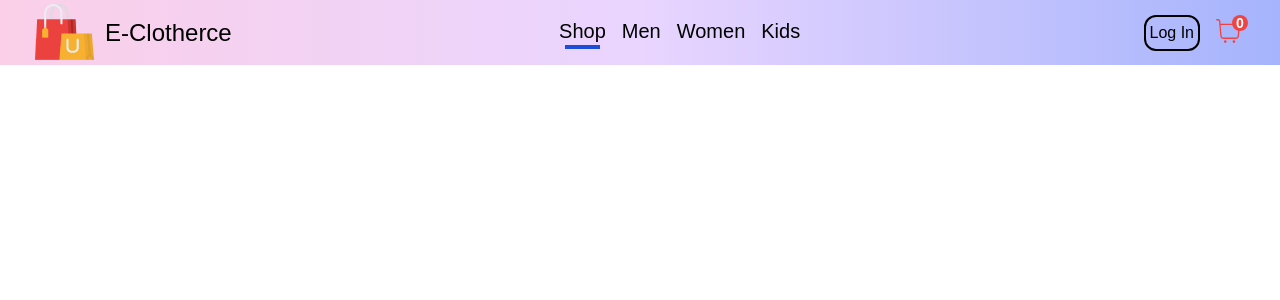
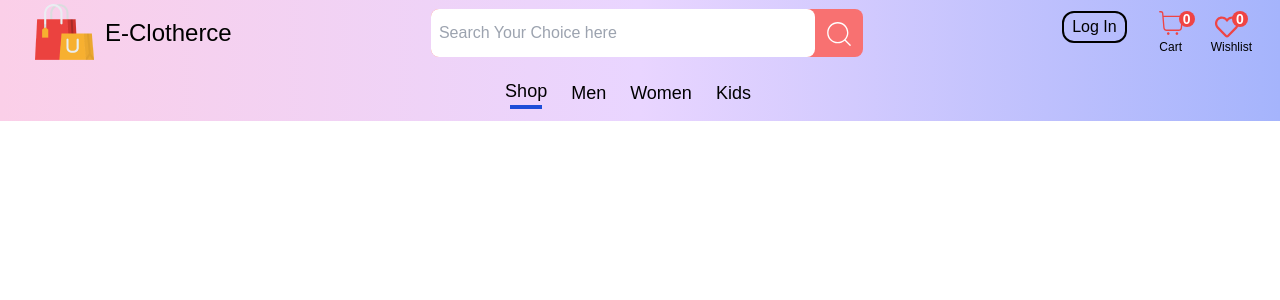
Before and after one commit to nrshakib/eCommerce-project, a React (Vite) app: page / in a window 1280 px wide. Shown: the top 300 px of the page. Built offline with nearby package versions, Linux system fonts and the light colour scheme.

Commit message:
Added Search bar to Navbar

```diff
--- /dev/null
+++ b/src/Components/Hero/Hero.jsx
@@ -0,0 +1,5 @@
+const Hero = () => {
+  return <div></div>;
+};
+
+export default Hero;
--- /dev/null
+++ b/src/Components/Navbar/Menubar.jsx
@@ -0,0 +1,66 @@
+import { useState } from "react";
+import { Link } from "react-router-dom";
+
+const Menubar = () => {
+  const [menu, setMenu] = useState("shop");
+  return (
+    <div>
+      <div className="flex list-none text-lg mt-3 pb-3 items-center justify-center">
+        <li
+          className="mr-6 cursor-pointer"
+          onClick={() => {
+            setMenu("shop");
+          }}
+        >
+          <Link to="/">Shop</Link>
+          {menu === "shop" ? (
+            <hr className="w-3/4 m-auto bg-blue-700 border-0 h-1" />
+          ) : (
+            <></>
+          )}
+        </li>
+        <li
+          className="mr-6 cursor-pointer"
+          onClick={() => {
+            setMenu("men");
+          }}
+        >
+          <Link to="/mens">Men</Link>
+          {menu === "men" ? (
+            <hr className="w-3/4 m-auto bg-blue-700 border-0 h-1" />
+          ) : (
+            <></>
+          )}
+        </li>
+        <li
+          className="mr-6 cursor-pointer"
+          onClick={() => {
+            setMenu("women");
+          }}
+        >
+          <Link to="womens">Women</Link>
+          {menu === "women" ? (
+            <hr className="w-3/4 m-auto bg-blue-700 border-0 h-1" />
+          ) : (
+            <></>
+          )}
+        </li>
+        <li
+          className="mr-6 cursor-pointer"
+          onClick={() => {
+            setMenu("kids");
+          }}
+        >
+          <Link to="kids">Kids</Link>
+          {menu === "kids" ? (
+            <hr className="w-3/4 m-auto bg-blue-700 border-0 h-1" />
+          ) : (
+            <></>
+          )}
+        </li>
+      </div>
+    </div>
+  );
+};
+
+export default Menubar;
--- a/src/Components/Navbar/Navbar.jsx
+++ b/src/Components/Navbar/Navbar.jsx
@@ -1,81 +1,53 @@
-import { useState } from "react";
 import logo from "../../Assets/Icons/logo.png";
 import { CiShoppingCart } from "react-icons/ci";
 import { Link } from "react-router-dom";
+import Menubar from "./Menubar";
+import { CiSearch } from "react-icons/ci";
+import { FaRegHeart } from "react-icons/fa";
 
 const Navbar = () => {
-  const [menu, setMenu] = useState("shop");
   return (
+    <div>
       <div className="flex items-center justify-between mx-8">
         <Link to="/" className="flex items-center">
           <img src={logo} alt="" />
           <p className="text-2xl ml-2">E-Clotherce</p>
         </Link>
-      <div className="flex list-none text-xl">
-        <li
-          className="mr-4 cursor-pointer"
-          onClick={() => {
-            setMenu("shop");
-          }}
-        >
-          <Link to="/">Shop</Link>
-          {menu === "shop" ? (
-            <hr className="w-3/4 m-auto bg-blue-700 border-0 h-1" />
-          ) : (
-            <></>
-          )}
-        </li>
-        <li
-          className="mr-4 cursor-pointer"
-          onClick={() => {
-            setMenu("men");
-          }}
-        >
-          <Link to="/mens">Men</Link>
-          {menu === "men" ? (
-            <hr className="w-3/4 m-auto bg-blue-700 border-0 h-1" />
-          ) : (
-            <></>
-          )}
-        </li>
-        <li
-          className="mr-4 cursor-pointer"
-          onClick={() => {
-            setMenu("women");
-          }}
-        >
-          <Link to="womens">Women</Link>
-          {menu === "women" ? (
-            <hr className="w-3/4 m-auto bg-blue-700 border-0 h-1" />
-          ) : (
-            <></>
-          )}
-        </li>
-        <li
-          className="mr-4 cursor-pointer"
-          onClick={() => {
-            setMenu("kids");
-          }}
-        >
-          <Link to="kids">Kids</Link>
-          {menu === "kids" ? (
-            <hr className="w-3/4 m-auto bg-blue-700 border-0 h-1" />
-          ) : (
-            <></>
-          )}
-        </li>
+        <div className="bg-red-400 rounded-lg">
+          <input
+            className="rounded-lg h-12 w-96 p-2"
+            type="text"
+            placeholder="Search Your Choice here"
+          />
+          <button className="">
+            <CiSearch className="w-12 h-8 -mb-3 items-center justify-center text-white" />
+          </button>
         </div>
         <div className="flex">
-        <button className="mr-2 p-1 border-2 border-black rounded-xl">
+          <button className="mr-2 h-8 px-2 border-2 border-black rounded-xl">
             <Link to="login">Log In</Link>
           </button>
+          <div className="ml-4">
             <Link to="/cart">
-          <CiShoppingCart className="h-8 w-10 text-red-500 cursor-pointer" />
+              <CiShoppingCart className="h-8 w-10 -mt-1 text-red-500 cursor-pointer" />
+              <p className="text-center text-xs font-normal">Cart</p>
             </Link>
-        <div className="w-4 h-4 flex justify-center items-center -ml-4 rounded-xl bg-red-500 text-white text-sm font-semibold">
+          </div>
+          <div className="w-4 h-4 flex justify-center items-center -ml-3 rounded-xl bg-red-500 text-white text-sm font-semibold">
+            0
+          </div>
+          <div className="ml-4">
+            <Link to="/wishlist">
+              <FaRegHeart className="h-6 w-8 mt-1 text-red-500 cursor-pointer" />
+              <p className="text-center text-xs font-normal">Wishlist</p>
+            </Link>
+          </div>
+          <div className="w-4 h-4 flex justify-center items-center -ml-5 rounded-xl bg-red-500 text-white text-sm font-semibold">
             0
           </div>
         </div>
+      </div>
+      <Menubar />
     </div>
   );
 };
--- a/src/Components/Routes/Routes.jsx
+++ b/src/Components/Routes/Routes.jsx
@@ -6,6 +6,7 @@ import Product from "../../Pages/Product";
 import Cart from "../../Pages/Cart";
 import LogIn from "../../Pages/LogIn";
 import SignIn from "../../Pages/SignIn";
+import WishList from "../../Pages/WishList";
 
 const router = createBrowserRouter([
   {
@@ -37,6 +38,10 @@ const router = createBrowserRouter([
         element: <Cart />,
       },
       {
+        path: "wishlist",
+        element: <WishList />,
+      },
+      {
         path: "login",
         element: <LogIn />,
       },
--- /dev/null
+++ b/src/Pages/WishList.jsx
@@ -0,0 +1,10 @@
+
+const WishList = () => {
+    return (
+        <div>
+
+        </div>
+    );
+};
+
+export default WishList;
```
Lines whose indentation alone changed are shown as unchanged.
